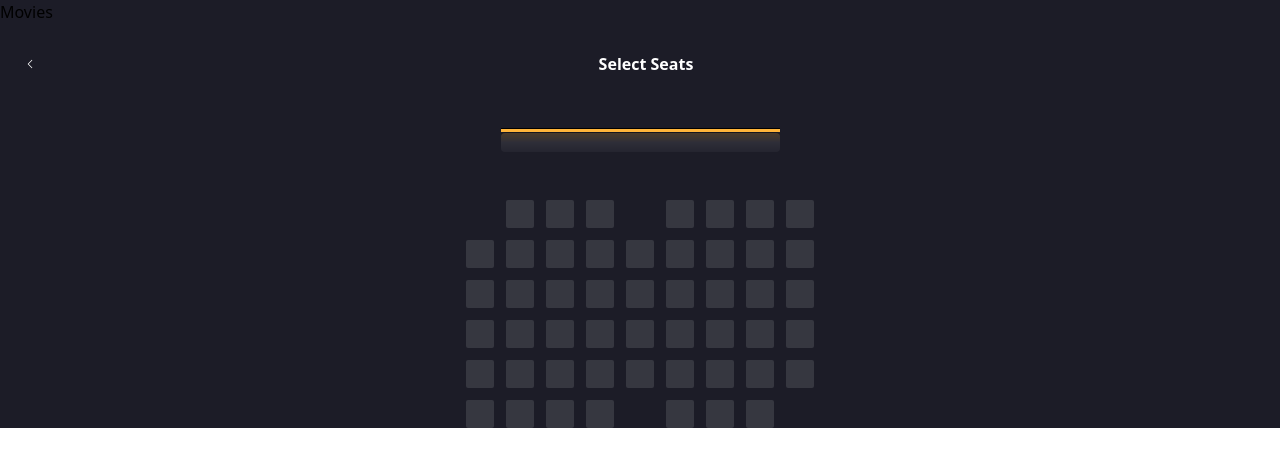
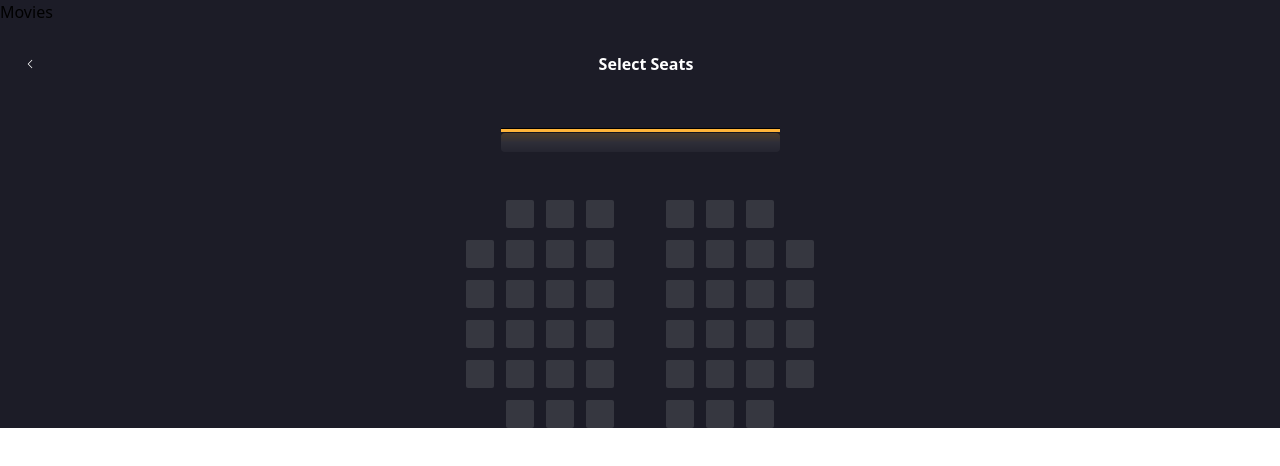
Before and after one commit to devhausleipzig/camp-8-midterm-group-1, a React (Vite) app: page /movie/1/selectseats in a window 1280 px wide. Shown: the top 466 px of the page. Built offline with nearby package versions, Linux system fonts and the light colour scheme.

Commit message:
updated if else statement to get the grid cells

```diff
--- a/src/routes/SelectSeats.tsx
+++ b/src/routes/SelectSeats.tsx
@@ -3,6 +3,7 @@ import { ChevronLeftIcon } from "@heroicons/react/24/solid";
 // import { useEffect, useState } from "react";
 import { useNavigate } from "react-router-dom";
 import { SeatSquares } from "../components/SeatSquares";
+import { useEffect } from "react";
 
 // const[seatDetails, setSeatDetails] = useState<Seats>();
 
@@ -15,16 +16,17 @@ export function SelectSeats() {
     fill: boolean;
     id: string;
   };
-  /*  useEffect(() => {
+/*   useEffect(() => {
     if (!fill) {
       clearSelectedSeats();
     }
   }, []); */
-  let arrayofseats: SeatInfo[] = [];
+  let arrayofseats = [];
+
   function seatFill(i: number) {
     if (i == 0 || i == 45 || i == 8 || i == 53) {
       return false;
-    } else if (i == 4 || i == 13 || i == 22 || i == 31 || i == 40 || i == 49) {
+    } else if ((i - 4) % 9 == 0) {
       return false;
     } else {
       return true;
@@ -32,10 +34,11 @@ export function SelectSeats() {
   }
   for (let i = 0; i < 54; i++) {
     arrayofseats.push({
-      fill: i == 0 || i == 53 || i == 4 || i == 49 ? false : true,
-      id: `${i}`,
+      fill: seatFill(i),
+      id: seatFill(i) ? String(i) : NaN,
     });
   }
+
   return (
     <>
       <div className="w-screen h-20 flex items-center justify-between px-6  bg-dark">
```
